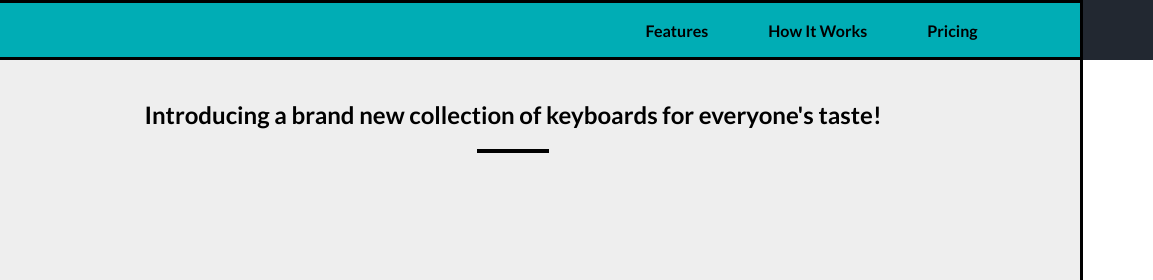
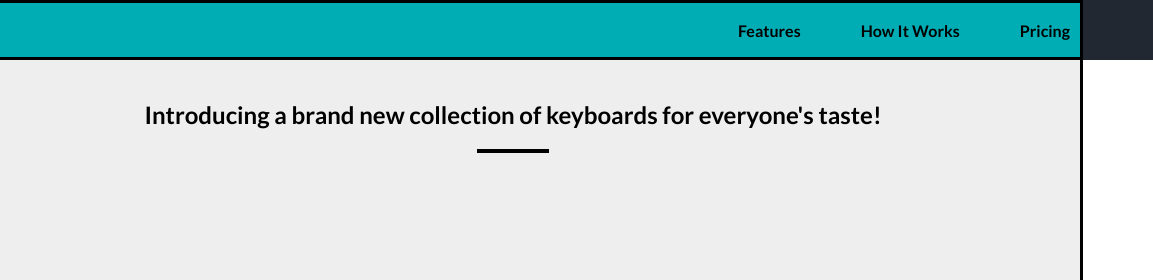
Before and after one commit to GeorgeCr/product-landing-page, a website: page index.html in a window 1280 px wide. Shown: the top 280 px of the page, 127-1280 px from the left. Drawn offline with Linux system fonts and the light colour scheme.

Commit message:
fixed the menu items positions

```diff
--- a/sass/main.scss
+++ b/sass/main.scss
@@ -87,8 +87,8 @@ body {
 }
 
 #nav-bar {
-    display: flex;
-    justify-content: center;
+    float: right;
+    padding-right: 1rem;
 }
 
 .main-focus {
```
Also changed, not shown: css/style.css.
